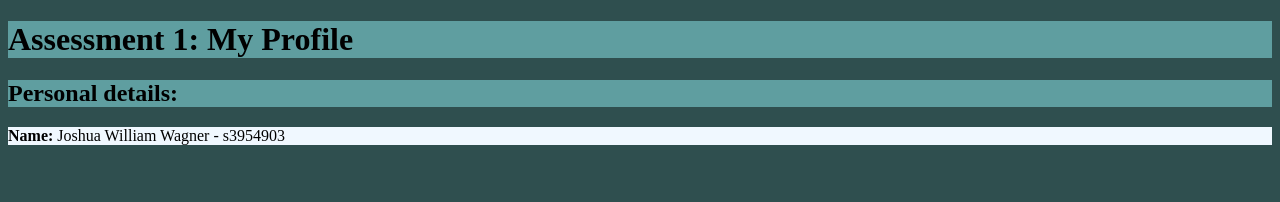
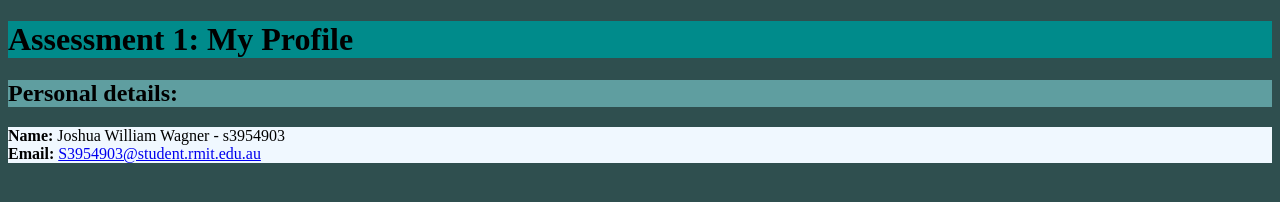
Before and after one commit to JoshWags/IIT-A1-JoshWagner, a plain HTML site: page index.html in a window 1280 px wide. Drawn offline with Linux system fonts and the light colour scheme.

Commit message:
Update index.html

```diff
--- a/index.html
+++ b/index.html
@@ -5,9 +5,10 @@
 </head>
 
 <body style="background-color:darkslategrey;">
-<h1 style="background-color:cadetblue;">Assessment 1: My Profile</h1>
+<h1 style="background-color:darkcyan;">Assessment 1: My Profile</h1>
   <h2 style="background-color:cadetblue;">Personal details:</h2>
-  <p style="background-color:aliceblue;"><b>Name:</b> Joshua William Wagner - s3954903 </p>
+  <p style="background-color:aliceblue;"><b>Name:</b> Joshua William Wagner - s3954903 <br> <b>Email:</b> <a href="S3954903@student.rmit.edu.au">S3954903@student.rmit.edu.au</a></p>
+
 
 </body>
 </html>
```
